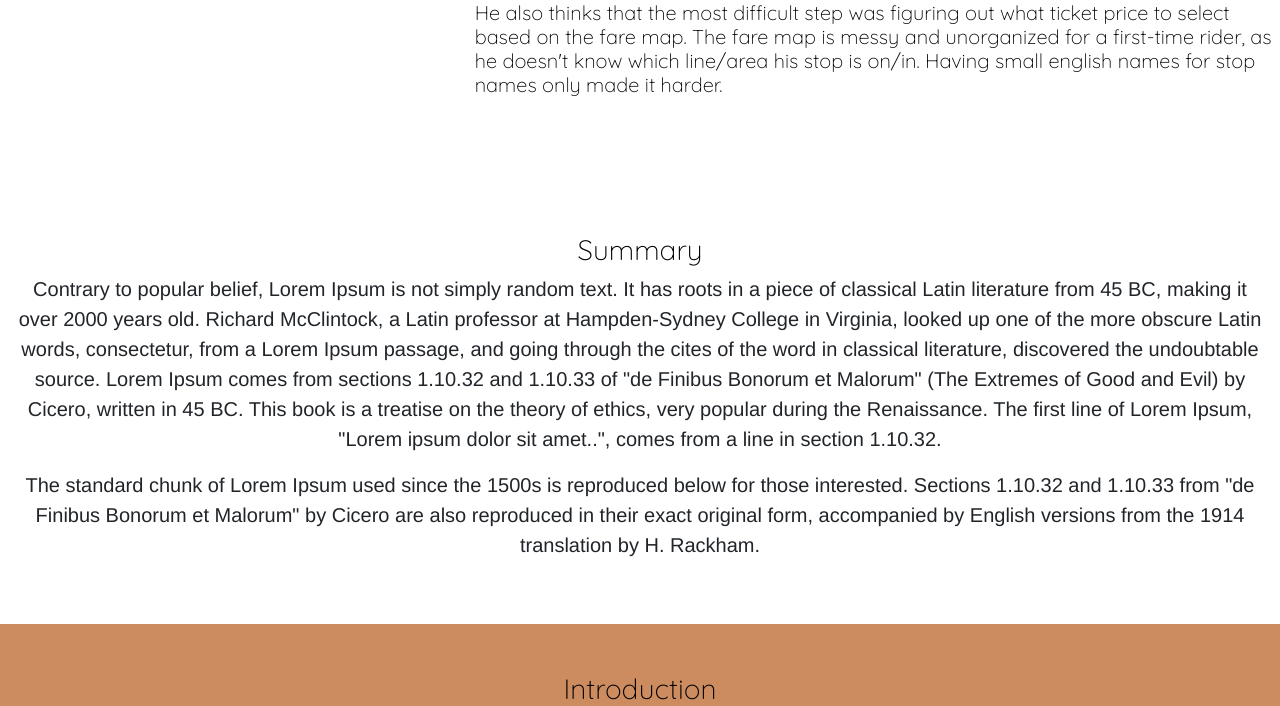
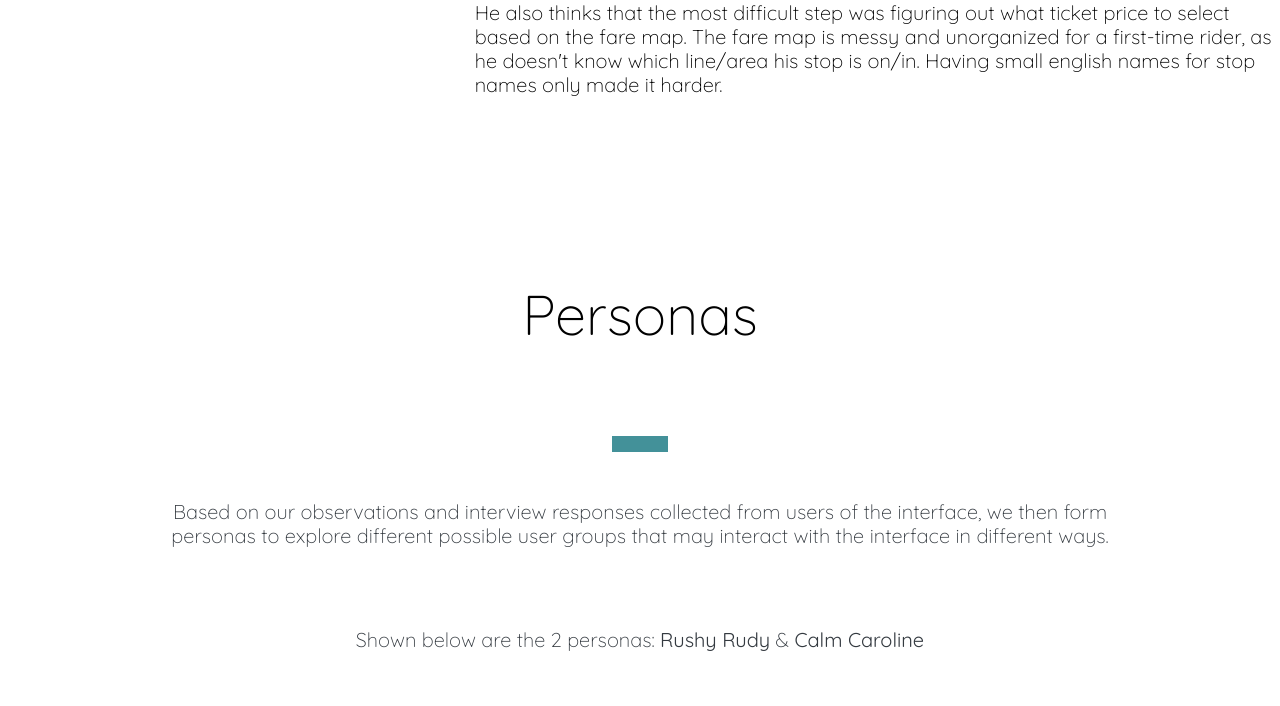
Before and after one commit to bfishy/persona, a PHP site: page / in a window 1280 px wide. Shown: the part 5794-6500 px from the top of the page. Run offline with PHP 8.4, Linux system fonts and the light colour scheme.

Commit message:
added persona

```diff
--- a/index.html
+++ b/index.html
@@ -286,56 +286,56 @@
       </div>
     </div>
 
-    <div id="intro" class="container-fluid bg-white text-center py-5">
-      <h3>Summary</h3>
-      <p class="lead">
-        Contrary to popular belief, Lorem Ipsum is not simply random text. It has roots in a piece of classical Latin literature from 45 BC, making it over 2000 years old. Richard McClintock, a Latin professor at Hampden-Sydney College in Virginia, looked up one of the more obscure Latin words, consectetur, from a Lorem Ipsum passage, and going through the cites of the word in classical literature, discovered the undoubtable source. Lorem Ipsum comes from sections 1.10.32 and 1.10.33 of "de Finibus Bonorum et Malorum" (The Extremes of Good and Evil) by Cicero, written in 45 BC. This book is a treatise on the theory of ethics, very popular during the Renaissance. The first line of Lorem Ipsum, "Lorem ipsum dolor sit amet..", comes from a line in section 1.10.32.
+    <div id="personas" class="container-fluid text-center bg-white py-5">
+      <h3 class="py-5 display-4 text-center">Personas</h3>
+      <img src="img/div_alt.png" alt="text divider" class="divider" style="margin: auto; width: 3.5rem; height: 1rem;">
+      <h5 class="short-summary text-dark">
+        Based on our observations and interview responses collected from users of the interface, we then form personas
+        to explore different possible user groups that may interact with the interface in different ways.
+      </h5>
+      <h5 class="short-summary text-dark">
+        Shown below are the 2 personas: <b>Rushy Rudy</b> & <b>Calm Caroline</b>
+      </h5>
+      <div class="container-flex">
+        <div class="row">
+          <div class="col-2 col-sm-3 col-md-6 col-lg-6">
+            <div class="card h-100">
+              <div class="card-header">
+                <h3>Rushy Rudy</h3>
+              </div>
+              <div class="card-body">
+                <img class="overview-pic my-2" src="img/persona1.png" alt="">
+                <div class="card-text pt-4 pb-2 lead text-left">
+                  <p>
+                    <b>Rushy Rudy</b> typically faces no problem buying a one-way ticket from a ticketing kiosk.
                   </p>
-      <p class="lead">
-        The standard chunk of Lorem Ipsum used since the 1500s is reproduced below for those interested. Sections 1.10.32 and 1.10.33 from "de Finibus Bonorum et Malorum" by Cicero are also reproduced in their exact original form, accompanied by English versions from the 1914 translation by H. Rackham.
+                  <p>
+                    He represents the individuals who use the metro system on a near daily basis, typically students & people who commute to work, etc.
                   </p>
                 </div>
-
-    <div id="details" class="text-light py-5">
-      <h3 class="text-center">Introduction</h3>
-      <div class="container">
-        <hr class="mb-5">
-        <div class="row text-center justify-content-center">
-          <div class="col-6 col-sm-4 col-md-3 col-lg-2">
-            <img class="headshot" src="img/profile.png">
-            <h5>Brandon Yu</h5>
               </div>
-          <div class="col-6 col-sm-4 col-md-3 col-lg-2">
-            <img class="headshot" src="img/profile.png">
-            <h5>Brandon Yu</h5>
             </div>
-          <div class="col-6 col-sm-4 col-md-3 col-lg-2">
-            <img class="headshot" src="img/profile.png">
-            <h5>Brandon Yu</h5>
           </div>
-          <div class="col-6 col-sm-4 col-md-3 col-lg-2">
-            <img class="headshot" src="img/profile.png">
-            <h5>Brandon Yu</h5>
+          <div class="col-2 col-sm-3 col-md-6 col-lg-6">
+            <div class="card h-100">
+              <div class="card-header">
+                <h3>Calm Caroline</h3>
               </div>
-          <div class="col-6 col-sm-4 col-md-3 col-lg-2">
-            <img class="headshot" src="img/profile.png">
-            <h5>Brandon Yu</h5>
+              <div class="card-body">
+                <img class="overview-pic my-2" src="img/persona2.png" alt="">
+                <div class="card-text pt-4 pb-2 lead text-left">
+                  <p>
+                    <b>Calm Caroline</b> experiences challenges in trying to navigate the system itself, from understanding how to get to her
+                    destination, to locating that station, and successfully utilizing the interface to reach her goal of purchasing a ticket.
+                  </p>
+                  <p>
+                    She represents the group that typically are not as experienced in using both the public transit system as well as the kiosk
+                    itself. They often get stuck when the technology is not designed to be intuitive enough for first-time users, and may require additional outside help, such as from other
+                    passengers or staff members of the station.
+                  </p>
                 </div>
-          <div class="col-6 col-sm-4 col-md-3 col-lg-2">
-            <img class="headshot" src="img/profile.png">
-            <h5>Brandon Yu</h5>
               </div>
-          <div class="col-6 col-sm-4 col-md-3 col-lg-2">
-            <img class="headshot" src="img/profile.png">
-            <h5>Brandon Yu</h5>
             </div>
-          <div class="col-6 col-sm-4 col-md-3 col-lg-2">
-            <img class="headshot" src="img/profile.png">
-            <h5>Brandon Yu</h5>
-          </div>
-          <div class="col-6 col-sm-4 col-md-3 col-lg-2">
-            <img class="headshot" src="img/profile.png">
-            <h5>Brandon Yu</h5>
           </div>
         </div>
       </div>
@@ -343,8 +343,9 @@
 
     <footer class="bg-white text-center py-3">
       <div class="container">
+        <hr>
         <p class="mb-0">
-          Made in 25.0330° N, 121.5654° E
+          made in 25.0330° N, 121.5654° E
         </p>
       </div>
     </footer>
--- a/style.css
+++ b/style.css
@@ -94,3 +94,8 @@ img.divider{
 .inter {
     background-color: #f8e6cd;
 }
+
+.persona {
+    width: 45rem;
+    height: 35rem;
+}
```
Also changed, not shown: img/persona1.png (added), img/persona2.png (added). Lines whose indentation alone changed are shown as unchanged.
